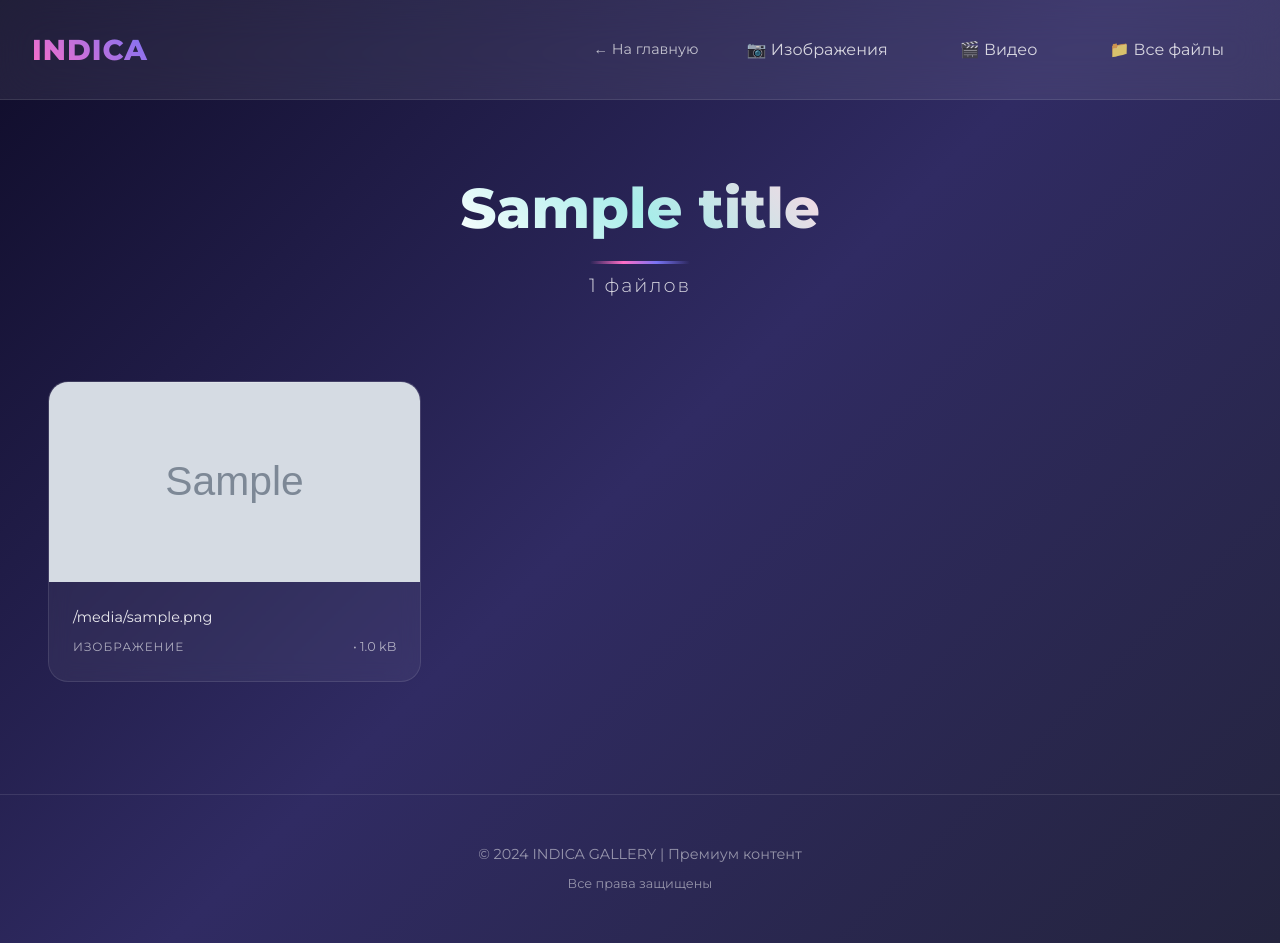
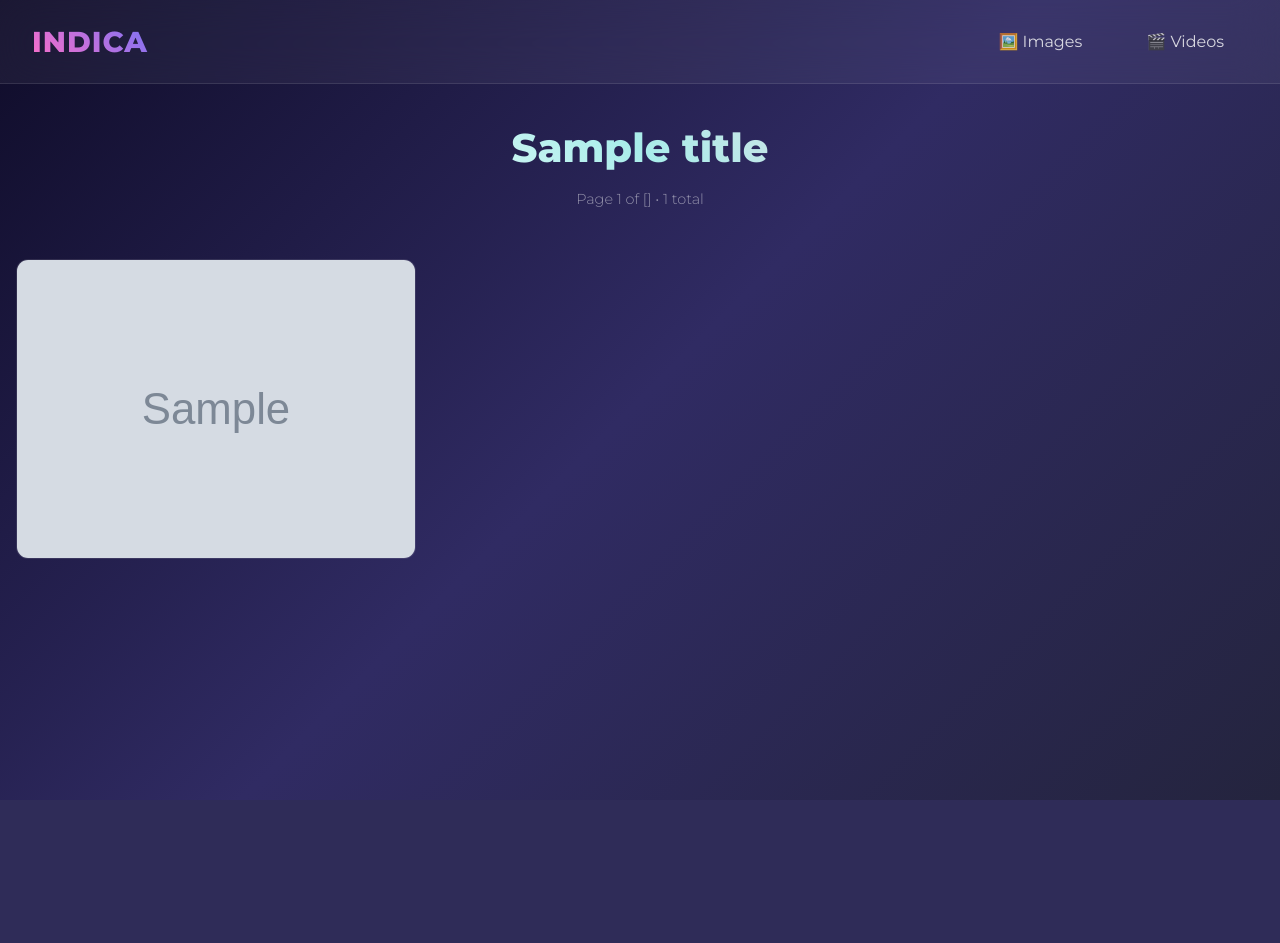
Before and after one commit to indica-project/site, a Flask app: template templates/gallery.html in a window 1280 px wide. After the commit the page ends 800 px from the top, so only its background shows below. Run offline with Flask 3, Linux system fonts and the light colour scheme; the template is opened without the code that fills it: most values are stand-ins (such as "Sample title", 1, 10 or a date in 2020); grey boxes marked "Sample" are stand-in pictures.

Commit message:
Update gallery.html

```diff
--- a/templates/gallery.html
+++ b/templates/gallery.html
@@ -1,5 +1,5 @@
 <!DOCTYPE html>
-<html lang="ru">
+<html lang="en">
 <head>
     <meta charset="UTF-8">
     <meta name="viewport" content="width=device-width, initial-scale=1.0">
@@ -20,13 +20,13 @@
             color: #fff;
         }
 
-        /* Навигационная панель */
+        /* Navigation */
         .gallery-nav {
-            background: rgba(255, 255, 255, 0.08);
+            background: rgba(255, 255, 255, 0.05);
             backdrop-filter: blur(20px);
             -webkit-backdrop-filter: blur(20px);
             border-bottom: 1px solid rgba(255, 255, 255, 0.1);
-            padding: 1.5rem 2rem;
+            padding: 1rem 2rem;
             position: sticky;
             top: 0;
             z-index: 1000;
@@ -54,7 +54,7 @@
 
         .nav-links {
             display: flex;
-            gap: 1.5rem;
+            gap: 1rem;
             align-items: center;
         }
 
@@ -66,23 +66,6 @@
             padding: 0.8rem 1.5rem;
             border-radius: 50px;
             transition: all 0.3s;
-            position: relative;
-            overflow: hidden;
-        }
-
-        .nav-link::before {
-            content: '';
-            position: absolute;
-            top: 0;
-            left: -100%;
-            width: 100%;
-            height: 100%;
-            background: linear-gradient(90deg, transparent, rgba(255, 255, 255, 0.1), transparent);
-            transition: left 0.5s;
-        }
-
-        .nav-link:hover::before {
-            left: 100%;
         }
 
         .nav-link:hover {
@@ -96,159 +79,167 @@
             box-shadow: 0 5px 15px rgba(120, 115, 245, 0.3);
         }
 
-        .back-home {
-            display: inline-flex;
-            align-items: center;
-            gap: 0.5rem;
-            color: rgba(255, 255, 255, 0.7);
-            text-decoration: none;
-            font-size: 0.9rem;
-            transition: color 0.3s;
-        }
-
-        .back-home:hover {
-            color: #ff6ec7;
-        }
-
-        /* Заголовок страницы */
+        /* Page title */
         .page-header {
             text-align: center;
-            padding: 4rem 2rem 2rem;
+            padding: 2rem 1rem;
             max-width: 800px;
             margin: 0 auto;
         }
 
         .page-title {
-            font-size: 3.5rem;
+            font-size: 2.5rem;
             font-weight: 800;
             background: linear-gradient(45deg, #fff, #a8edea, #fed6e3);
             -webkit-background-clip: text;
             -webkit-text-fill-color: transparent;
             background-clip: text;
-            margin-bottom: 1rem;
-            position: relative;
-            display: inline-block;
+            margin-bottom: 0.5rem;
         }
 
-        .page-title::after {
-            content: '';
-            position: absolute;
-            bottom: -10px;
-            left: 50%;
-            transform: translateX(-50%);
-            width: 100px;
-            height: 3px;
-            background: linear-gradient(90deg, transparent, #ff6ec7, #7873f5, transparent);
-            border-radius: 2px;
+        .page-info {
+            font-size: 1rem;
+            opacity: 0.7;
+            font-weight: 300;
         }
 
-        .page-count {
-            font-size: 1.2rem;
-            opacity: 0.8;
-            font-weight: 300;
-            letter-spacing: 2px;
+        /* Pagination - Top */
+        .pagination-top {
+            max-width: 1400px;
+            margin: 0 auto 2rem;
+            padding: 0 2rem;
         }
 
-        /* Галерея */
+        /* Gallery */
         .gallery-container {
-            max-width: 1400px;
+            max-width: 1600px;
             margin: 0 auto;
-            padding: 2rem;
+            padding: 0 1rem 2rem;
         }
 
         .gallery {
             display: grid;
-            grid-template-columns: repeat(auto-fill, minmax(280px, 1fr));
-            gap: 2rem;
-            padding: 1rem;
+            grid-template-columns: repeat(auto-fill, minmax(300px, 1fr));
+            gap: 1.5rem;
+            padding: 1rem 0;
         }
 
         .media-card {
-            background: rgba(255, 255, 255, 0.05);
+            background: rgba(255, 255, 255, 0.03);
             backdrop-filter: blur(10px);
             -webkit-backdrop-filter: blur(10px);
-            border: 1px solid rgba(255, 255, 255, 0.1);
-            border-radius: 20px;
+            border: 1px solid rgba(255, 255, 255, 0.08);
+            border-radius: 12px;
             overflow: hidden;
-            transition: all 0.4s cubic-bezier(0.4, 0, 0.2, 1);
+            transition: all 0.3s ease;
             cursor: pointer;
             position: relative;
-        }
-
-        .media-card::before {
-            content: '';
-            position: absolute;
-            top: 0;
-            left: 0;
-            right: 0;
-            height: 1px;
-            background: linear-gradient(90deg, transparent, rgba(255, 255, 255, 0.3), transparent);
+            aspect-ratio: 4/3;
         }
 
         .media-card:hover {
-            transform: translateY(-10px) scale(1.02);
-            background: rgba(255, 255, 255, 0.1);
-            border-color: rgba(255, 255, 255, 0.3);
-            box-shadow: 0 20px 40px rgba(0, 0, 0, 0.3),
-                        0 0 0 1px rgba(255, 255, 255, 0.1);
+            transform: translateY(-5px);
+            background: rgba(255, 255, 255, 0.06);
+            border-color: rgba(255, 255, 255, 0.2);
+            box-shadow: 0 15px 30px rgba(0, 0, 0, 0.3);
         }
 
         .media-card.video::after {
-            content: '🎬';
+            content: '▶';
             position: absolute;
             top: 15px;
             right: 15px;
-            background: rgba(0, 0, 0, 0.5);
+            background: rgba(0, 0, 0, 0.7);
             backdrop-filter: blur(5px);
-            width: 40px;
-            height: 40px;
+            width: 35px;
+            height: 35px;
             border-radius: 50%;
             display: flex;
             align-items: center;
             justify-content: center;
-            font-size: 1.2rem;
+            font-size: 1rem;
             z-index: 2;
         }
 
         .media-preview {
             width: 100%;
-            height: 200px;
+            height: 100%;
             object-fit: cover;
             display: block;
-            transition: transform 0.5s;
         }
 
-        .media-card:hover .media-preview {
-            transform: scale(1.1);
+        .media-card img {
+            transition: transform 0.5s ease;
         }
 
-        .media-info {
-            padding: 1.5rem;
+        .media-card:hover img {
+            transform: scale(1.05);
         }
 
-        .media-filename {
-            font-size: 0.9rem;
-            color: rgba(255, 255, 255, 0.9);
-            margin-bottom: 0.5rem;
-            font-weight: 500;
-            word-break: break-all;
+        /* Pagination - Bottom */
+        .pagination-bottom {
+            max-width: 1400px;
+            margin: 3rem auto 0;
+            padding: 0 2rem;
         }
 
-        .media-meta {
+        /* Pagination styles */
+        .pagination {
             display: flex;
-            justify-content: space-between;
+            justify-content: center;
             align-items: center;
-            font-size: 0.8rem;
-            color: rgba(255, 255, 255, 0.6);
+            gap: 0.5rem;
+            padding: 1.5rem 0;
         }
 
-        .media-type {
-            text-transform: uppercase;
-            letter-spacing: 1px;
-            font-size: 0.75rem;
+        .page-info {
+            font-size: 0.9rem;
+            color: rgba(255, 255, 255, 0.7);
+            margin: 0 1rem;
         }
 
-        /* Сообщение о пустой галерее */
+        .page-link {
+            display: inline-flex;
+            align-items: center;
+            justify-content: center;
+            min-width: 40px;
+            height: 40px;
+            padding: 0 0.5rem;
+            background: rgba(255, 255, 255, 0.05);
+            border: 1px solid rgba(255, 255, 255, 0.1);
+            border-radius: 8px;
+            color: rgba(255, 255, 255, 0.8);
+            text-decoration: none;
+            font-weight: 500;
+            transition: all 0.3s;
+        }
+
+        .page-link:hover {
+            background: rgba(255, 255, 255, 0.1);
+            border-color: rgba(255, 255, 255, 0.3);
+            color: #fff;
+        }
+
+        .page-link.active {
+            background: linear-gradient(45deg, #ff6ec7, #7873f5);
+            border-color: transparent;
+            color: white;
+            box-shadow: 0 5px 15px rgba(120, 115, 245, 0.3);
+        }
+
+        .page-link.disabled {
+            opacity: 0.3;
+            cursor: not-allowed;
+            pointer-events: none;
+        }
+
+        .page-link.arrow {
+            min-width: 45px;
+            font-weight: bold;
+            font-size: 1.1rem;
+        }
+
+        /* Empty state */
         .empty-state {
             text-align: center;
             padding: 6rem 2rem;
@@ -263,49 +254,16 @@
         }
 
         .empty-title {
-            font-size: 2rem;
+            font-size: 1.8rem;
             margin-bottom: 1rem;
             color: rgba(255, 255, 255, 0.8);
         }
 
-        .empty-description {
-            font-size: 1.1rem;
-            color: rgba(255, 255, 255, 0.6);
-            line-height: 1.6;
-            margin-bottom: 2rem;
-        }
-
-        .empty-action {
-            display: inline-block;
-            padding: 1rem 2rem;
-            background: linear-gradient(45deg, #ff6ec7, #7873f5);
-            color: white;
-            text-decoration: none;
-            border-radius: 50px;
-            font-weight: 600;
-            transition: all 0.3s;
-        }
-
-        .empty-action:hover {
-            transform: scale(1.05);
-            box-shadow: 0 10px 20px rgba(120, 115, 245, 0.3);
-        }
-
-        /* Футер */
-        .gallery-footer {
-            text-align: center;
-            padding: 3rem 2rem;
-            margin-top: 4rem;
-            border-top: 1px solid rgba(255, 255, 255, 0.1);
-            color: rgba(255, 255, 255, 0.5);
-            font-size: 0.9rem;
-        }
-
-        /* Анимации */
+        /* Animations */
         @keyframes fadeIn {
             from {
                 opacity: 0;
-                transform: translateY(20px);
+                transform: translateY(15px);
             }
             to {
                 opacity: 1;
@@ -314,17 +272,29 @@
         }
 
         .media-card {
-            animation: fadeIn 0.6s ease-out forwards;
+            animation: fadeIn 0.4s ease-out forwards;
             opacity: 0;
+            animation-fill-mode: both;
         }
 
-        .media-card:nth-child(1) { animation-delay: 0.1s; }
-        .media-card:nth-child(2) { animation-delay: 0.2s; }
-        .media-card:nth-child(3) { animation-delay: 0.3s; }
-        .media-card:nth-child(4) { animation-delay: 0.4s; }
-        .media-card:nth-child(5) { animation-delay: 0.5s; }
+        .media-card:nth-child(1) { animation-delay: 0.05s; }
+        .media-card:nth-child(2) { animation-delay: 0.1s; }
+        .media-card:nth-child(3) { animation-delay: 0.15s; }
+        .media-card:nth-child(4) { animation-delay: 0.2s; }
+        .media-card:nth-child(5) { animation-delay: 0.25s; }
+        .media-card:nth-child(6) { animation-delay: 0.3s; }
+        .media-card:nth-child(7) { animation-delay: 0.35s; }
+        .media-card:nth-child(8) { animation-delay: 0.4s; }
+        .media-card:nth-child(9) { animation-delay: 0.45s; }
+        .media-card:nth-child(10) { animation-delay: 0.5s; }
 
-        /* Адаптивность */
+        /* Responsive */
+        @media (max-width: 1200px) {
+            .gallery {
+                grid-template-columns: repeat(auto-fill, minmax(280px, 1fr));
+            }
+        }
+
         @media (max-width: 768px) {
             .nav-container {
                 flex-direction: column;
@@ -337,50 +307,70 @@
             }
 
             .page-title {
-                font-size: 2.5rem;
+                font-size: 2rem;
             }
 
             .gallery {
                 grid-template-columns: repeat(auto-fill, minmax(250px, 1fr));
-                gap: 1.5rem;
+                gap: 1rem;
+            }
+
+            .pagination {
+                flex-wrap: wrap;
+            }
+        }
+
+        @media (max-width: 480px) {
+            .gallery {
+                grid-template-columns: 1fr;
+            }
+
+            .page-link {
+                min-width: 35px;
+                height: 35px;
+                font-size: 0.9rem;
             }
         }
     </style>
 </head>
 <body>
-    <!-- Навигация -->
+    <!-- Navigation -->
     <nav class="gallery-nav">
         <div class="nav-container">
             <a href="{{ url_for('index') }}" class="logo">INDICA</a>
             <div class="nav-links">
-                <a href="{{ url_for('index') }}" class="back-home">← На главную</a>
                 <a href="{{ url_for('images') }}" class="nav-link {% if page_type == 'images' %}active{% endif %}">
-                    📷 Изображения
+                    🖼️ Images
                 </a>
                 <a href="{{ url_for('videos') }}" class="nav-link {% if page_type == 'videos' %}active{% endif %}">
-                    🎬 Видео
-                </a>
-                <a href="{{ url_for('all_content') }}" class="nav-link {% if page_type == 'all' %}active{% endif %}">
-                    📁 Все файлы
+                    🎬 Videos
                 </a>
             </div>
         </div>
     </nav>
 
-    <!-- Заголовок -->
+    <!-- Page title -->
     <header class="page-header">
         <h1 class="page-title">{{ title }}</h1>
-        <p class="page-count">{{ files|length }} файлов</p>
+        <p class="page-info">Page {{ current_page }} of {{ total_pages }} • {{ total_items }} total</p>
     </header>
 
-    <!-- Галерея -->
+    <!-- Top pagination -->
+    {% if total_pages > 1 %}
+    <div class="pagination-top">
+        {% include '_pagination.html' %}
+    </div>
+    {% endif %}
+
+    <!-- Gallery -->
     <main class="gallery-container">
         {% if files %}
             <div class="gallery">
                 {% for file in files %}
-                    <div class="media-card {% if file.lower().endswith(('.mp4', '.webm', '.mov', '.avi')) %}video{% endif %}">
+                    <div class="media-card {% if file.lower().endswith(('.mp4', '.webm', '.mov', '.avi')) %}video{% endif %}"
+                         onclick="previewMedia('{{ url_for('static', filename='images/' ~ file) }}', '{{ file }}')">
                         {% if file.lower().endswith(('.mp4', '.webm', '.mov', '.avi')) %}
-                            <video class="media-preview" preload="metadata" poster="{{ url_for('static', filename='images/thumbnails/' ~ file.split('.')[0] ~ '.jpg') if file.split('.')[0] ~ '.jpg' in files else '' }}">
+                            <video class="media-preview" preload="metadata" muted playsinline>
                                 <source src="{{ url_for('static', filename='images/' ~ file) }}" type="video/mp4">
                             </video>
                         {% else %}
@@ -389,59 +379,97 @@
                                  alt="{{ file }}"
                                  loading="lazy">
                         {% endif %}
-                        <div class="media-info">
-                            <div class="media-filename">{{ file }}</div>
-                            <div class="media-meta">
-                                <span class="media-type">
-                                    {% if file.lower().endswith(('.mp4', '.webm', '.mov', '.avi')) %}
-                                        Видео
-                                    {% else %}
-                                        Изображение
-                                    {% endif %}
-                                </span>
-                                <span class="media-size">• {{ (file|length * 1024)|filesizeformat }}</span>
-                            </div>
-                        </div>
                     </div>
                 {% endfor %}
             </div>
         {% else %}
             <div class="empty-state">
                 <div class="empty-icon">📭</div>
-                <h2 class="empty-title">Галерея пуста</h2>
-                <p class="empty-description">
-                    {% if page_type == 'images' %}
-                        В разделе изображений пока нет файлов.<br>
-                        Добавьте изображения в формате PNG, JPG, JPEG или GIF.
-                    {% elif page_type == 'videos' %}
-                        В разделе видео пока нет файлов.<br>
-                        Добавьте видео в формате MP4, WebM, MOV или AVI.
-                    {% else %}
-                        В галерее пока нет файлов.<br>
-                        Добавьте изображения или видео в папку static/images.
-                    {% endif %}
-                </p>
-                <a href="{{ url_for('index') }}" class="empty-action">Вернуться на главную</a>
+                <h2 class="empty-title">No content found</h2>
             </div>
         {% endif %}
     </main>
 
-    <!-- Футер -->
-    <footer class="gallery-footer">
-        <p>© 2024 INDICA GALLERY | Премиум контент</p>
-        <p style="margin-top: 0.5rem; font-size: 0.8rem;">Все права защищены</p>
-    </footer>
+    <!-- Bottom pagination -->
+    {% if total_pages > 1 %}
+    <div class="pagination-bottom">
+        {% include '_pagination.html' %}
+    </div>
+    {% endif %}
+
+    <!-- Modal for preview -->
+    <div id="previewModal" class="modal" style="display: none;">
+        <div class="modal-content">
+            <span class="close">&times;</span>
+            <div id="modalMedia"></div>
+            <p id="modalFilename"></p>
+        </div>
+    </div>
 
     <script>
-        // Инициализация видео при наведении
+        // Pagination template data
+        const currentPage = {{ current_page }};
+        const totalPages = {{ total_pages }};
+        const pageType = '{{ page_type }}';
+
+        // Media preview functionality
+        function previewMedia(url, filename) {
+            const modal = document.getElementById('previewModal');
+            const modalMedia = document.getElementById('modalMedia');
+            const modalFilename = document.getElementById('modalFilename');
+
+            modalMedia.innerHTML = '';
+            modalFilename.textContent = filename;
+
+            if (filename.toLowerCase().endsWith(('.mp4', '.webm', '.mov', '.avi'))) {
+                modalMedia.innerHTML = `
+                    <video controls autoplay style="width:100%; max-height:80vh;">
+                        <source src="${url}" type="video/mp4">
+                    </video>
+                `;
+            } else {
+                modalMedia.innerHTML = `<img src="${url}" style="width:100%; max-height:80vh; object-fit:contain;">`;
+            }
+
+            modal.style.display = 'block';
+        }
+
+        // Close modal
         document.addEventListener('DOMContentLoaded', function() {
+            const modal = document.getElementById('previewModal');
+            const closeBtn = document.querySelector('.close');
+
+            if (closeBtn) {
+                closeBtn.onclick = function() {
+                    modal.style.display = 'none';
+                    // Stop video playback
+                    const video = modal.querySelector('video');
+                    if (video) {
+                        video.pause();
+                        video.currentTime = 0;
+                    }
+                }
+            }
+
+            // Close modal when clicking outside
+            window.onclick = function(event) {
+                if (event.target == modal) {
+                    modal.style.display = 'none';
+                    const video = modal.querySelector('video');
+                    if (video) {
+                        video.pause();
+                        video.currentTime = 0;
+                    }
+                }
+            }
+
+            // Video hover play
             const videoCards = document.querySelectorAll('.media-card.video');
-
             videoCards.forEach(card => {
                 const video = card.querySelector('video');
                 if (video) {
                     card.addEventListener('mouseenter', () => {
-                        video.play().catch(e => console.log('Автовоспроизведение запрещено'));
+                        video.play().catch(e => console.log('Autoplay prevented'));
                     });
 
                     card.addEventListener('mouseleave', () => {
@@ -450,31 +478,15 @@
                     });
                 }
             });
+        });
 
-            // Анимация появления карточек
-            const cards = document.querySelectorAll('.media-card');
-            cards.forEach((card, index) => {
-                card.style.animationDelay = `${(index % 5) * 0.1}s`;
-            });
-
-            // Эффект при клике на карточку
-            cards.forEach(card => {
-                card.addEventListener('click', function() {
-                    const video = this.querySelector('video');
-                    const img = this.querySelector('img');
-
-                    if (video) {
-                        if (video.paused) {
-                            video.play();
-                        } else {
-                            video.pause();
-                        }
-                    } else if (img) {
-                        // Можно добавить модальное окно для изображений
-                        window.open(img.src, '_blank');
-                    }
-                });
-            });
+        // Keyboard navigation for pagination
+        document.addEventListener('keydown', function(e) {
+            if (e.key === 'ArrowLeft' && currentPage > 1) {
+                window.location.href = `/${pageType}?page=${currentPage - 1}`;
+            } else if (e.key === 'ArrowRight' && currentPage < totalPages) {
+                window.location.href = `/${pageType}?page=${currentPage + 1}`;
+            }
         });
     </script>
 </body>
```
